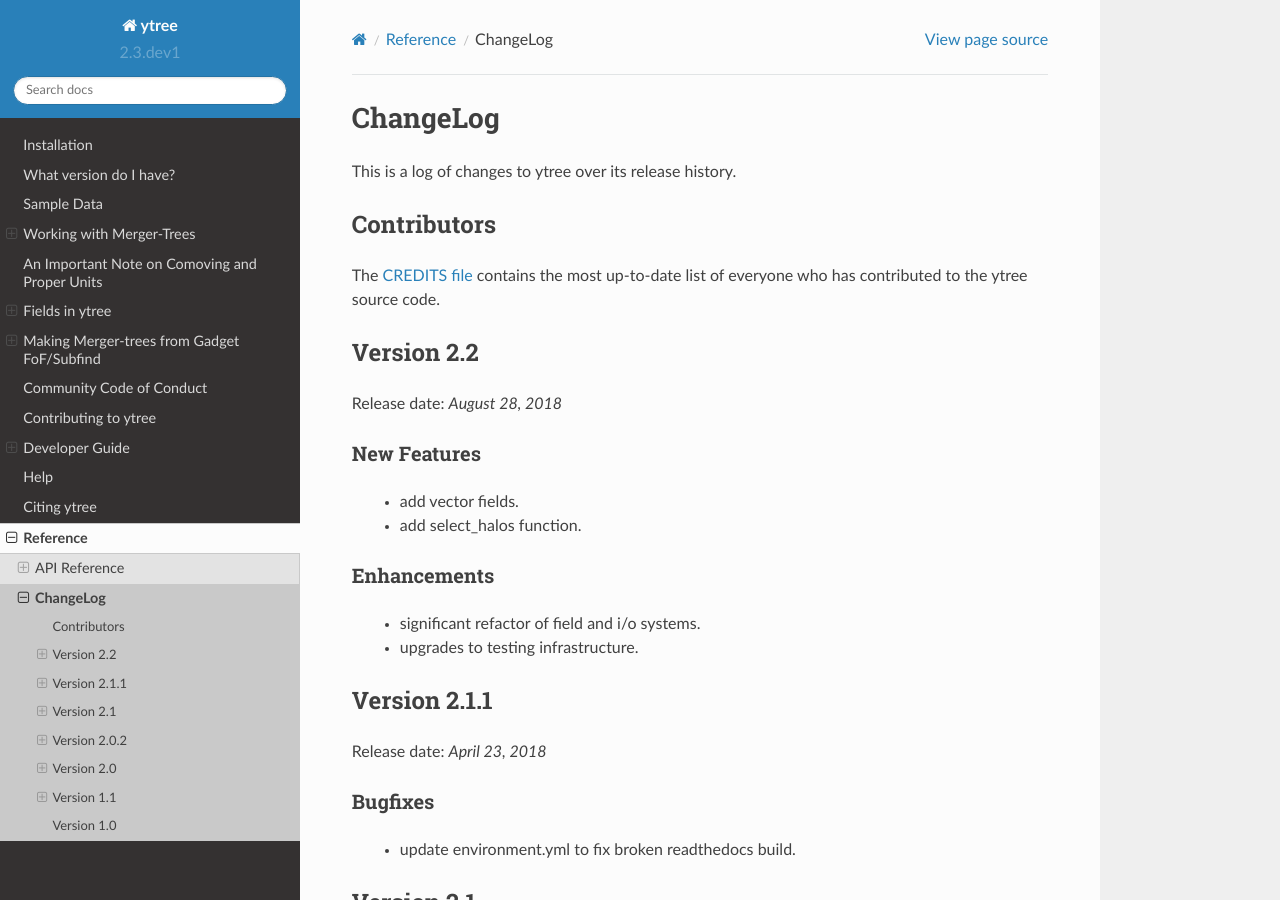
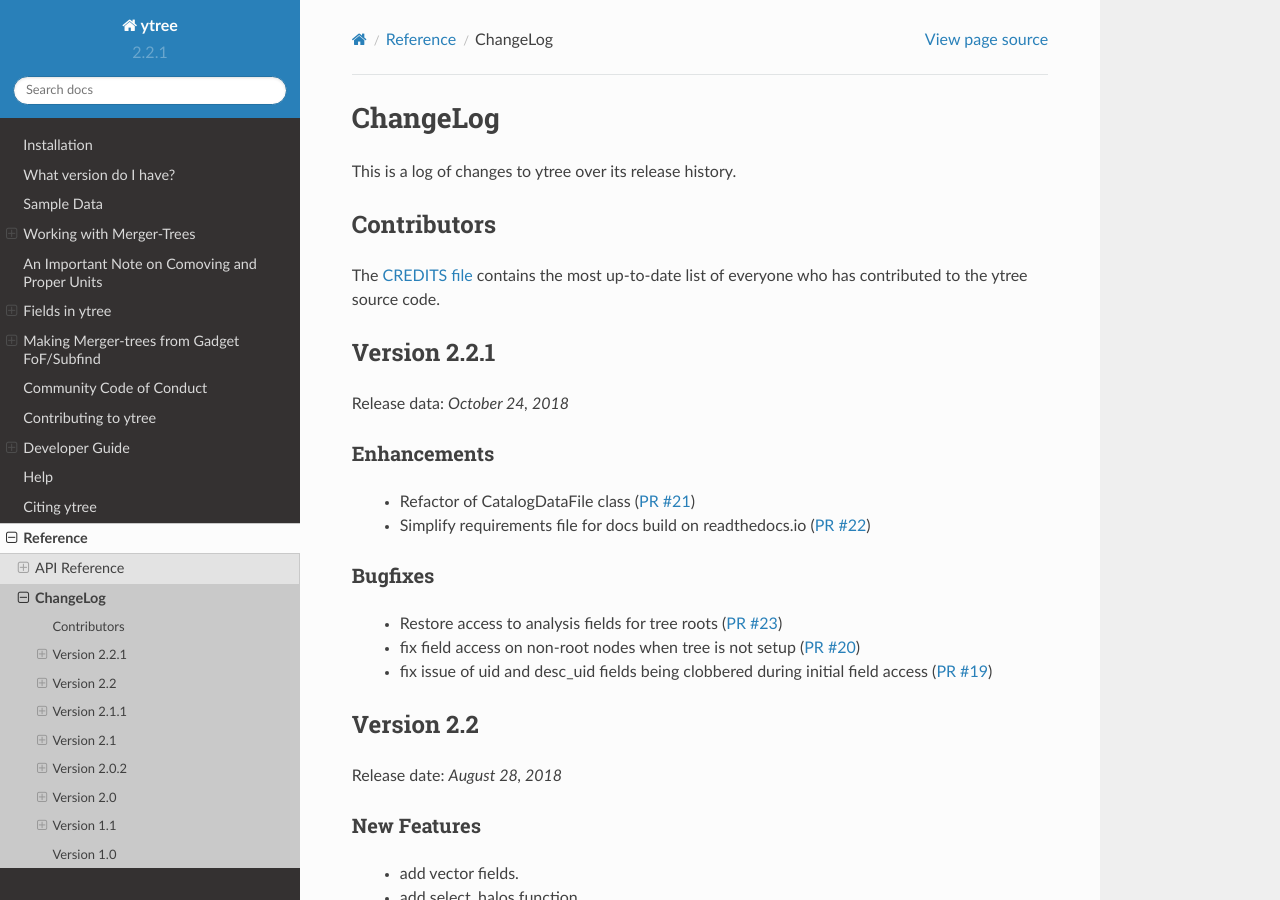
Before and after one commit to ytree-project/ytree, a Sphinx documentation site: the page built from doc/source/changelog.rst, in a window 1280 px wide and 900 px high. Built offline with Sphinx 7.4.7 and the Read the Docs theme 2.0.0, drawn with Linux system fonts in a browser that asks for light colours.

Commit message:
Updating version and changelog for 2.2.1 release.

```diff
--- a/doc/source/changelog.rst
+++ b/doc/source/changelog.rst
@@ -12,6 +12,30 @@ The `CREDITS file
 <https://github.com/brittonsmith/ytree/blob/master/CREDITS>`__
 contains the most up-to-date list of everyone who has contributed to the
 ytree source code.
+
+Version 2.2.1
+-------------
+
+Release data: *October 24, 2018*
+
+Enhancements
+^^^^^^^^^^^^
+
+ * Refactor of CatalogDataFile class
+   (`PR #21 <https://github.com/brittonsmith/ytree/pull/21>`__)
+ * Simplify requirements file for docs build on readthedocs.io
+   (`PR #22 <https://github.com/brittonsmith/ytree/pull/22>`__)
+
+Bugfixes
+^^^^^^^^
+
+ * Restore access to analysis fields for tree roots
+   (`PR #23 <https://github.com/brittonsmith/ytree/pull/23>`__)
+ * fix field access on non-root nodes when tree is not setup
+   (`PR #20 <https://github.com/brittonsmith/ytree/pull/20>`__)
+ * fix issue of uid and desc_uid fields being clobbered during
+   initial field access
+   (`PR #19 <https://github.com/brittonsmith/ytree/pull/19>`__)
 
 Version 2.2
 -----------
--- a/doc/source/conf.py
+++ b/doc/source/conf.py
@@ -62,9 +62,9 @@ author = u'ytree development team'
 # built documents.
 #
 # The short X.Y version.
-version = u'2.3.dev1'
+version = u'2.2.1'
 # The full version, including alpha/beta/rc tags.
-release = u'2.3.dev1'
+release = u'2.2.1'
 
 # The language for content autogenerated by Sphinx. Refer to documentation
 # for a list of supported languages.
--- a/ytree/__init__.py
+++ b/ytree/__init__.py
@@ -19,4 +19,4 @@ from ytree.arbor.tree_node_selector import \
     TreeNodeSelector, \
     add_tree_node_selector
 
-__version__ = '2.3.dev1'
+__version__ = '2.2.1'
```
